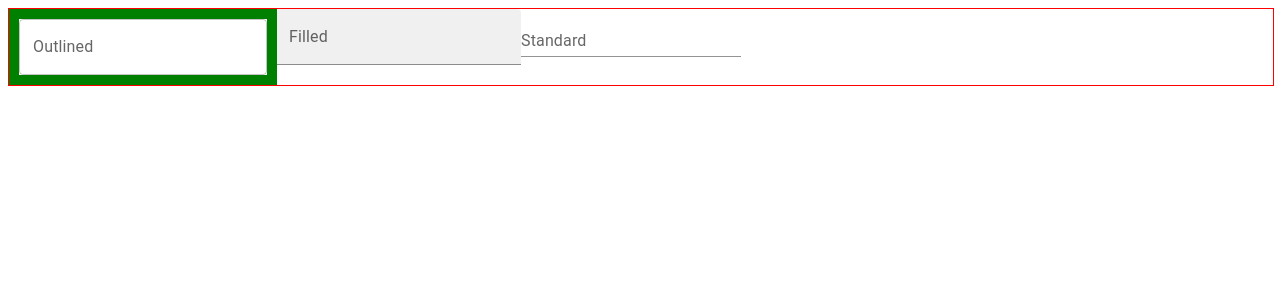
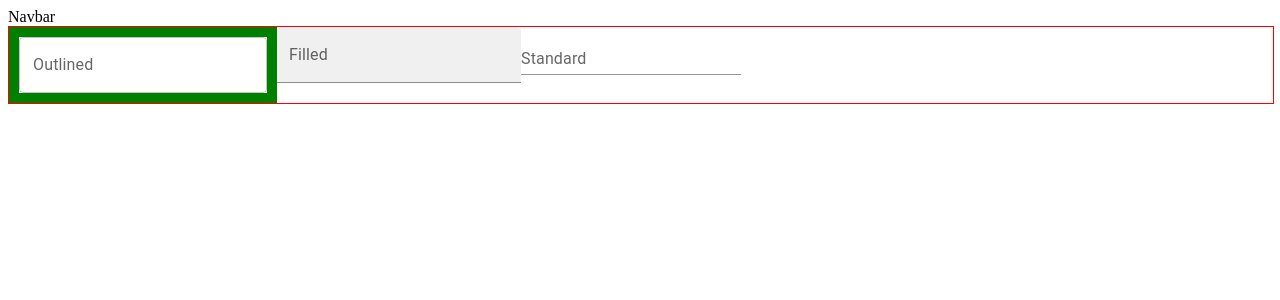
Before and after one commit to BlitzTechnologies/Social360, a React (Create React App) app in the folder frontend/: page / in a window 1280 px wide. Shown: the top 300 px of the page. Built offline with nearby package versions, Linux system fonts and the light colour scheme.

Commit message:
navbar init

```diff
--- a/frontend/src/App.js
+++ b/frontend/src/App.js
@@ -1,9 +1,13 @@
 import Box from '@mui/material/Box';
 import TextField from '@mui/material/TextField';
+import Navbar from './components/common/Navbar';
 
 function App() {
   return (
     <div className="App">
+      <Navbar
+      links={[1,2,3]}
+      />
       <Box
         component="form"
         noValidate
--- /dev/null
+++ b/frontend/src/components/common/Navbar.jsx
@@ -0,0 +1,23 @@
+import React from 'react'
+import { useEffect, useState } from 'react'
+
+function Navbar(props) {
+    const { links, peop2, prop3 } = props
+    const [numbers, setNumbers] = useState(1)
+
+    const onload = () => {
+        console.log("test")
+        console.log(numbers)
+        setNumbers((x) => (x + 1))
+        console.log(numbers)
+    }
+    useEffect(() => {
+        console.log(links)
+        onload()
+    }, [])
+    return (
+        <div>Navbar</div>
+    )
+}
+
+export default Navbar
```
